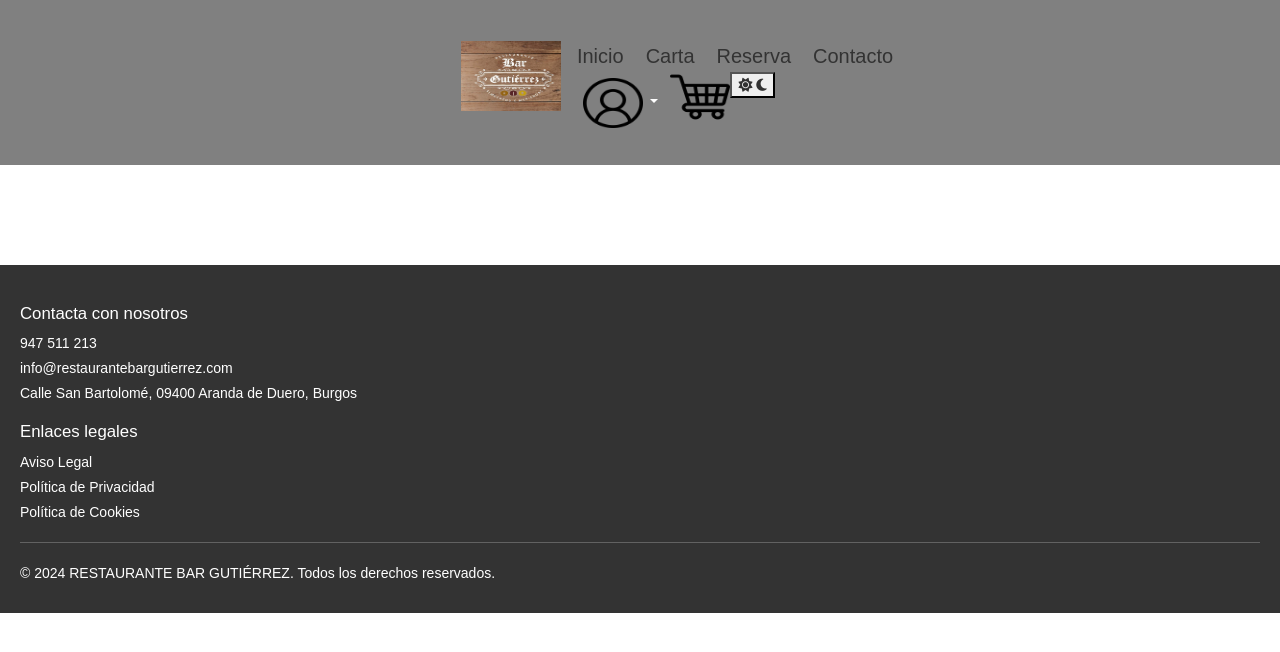
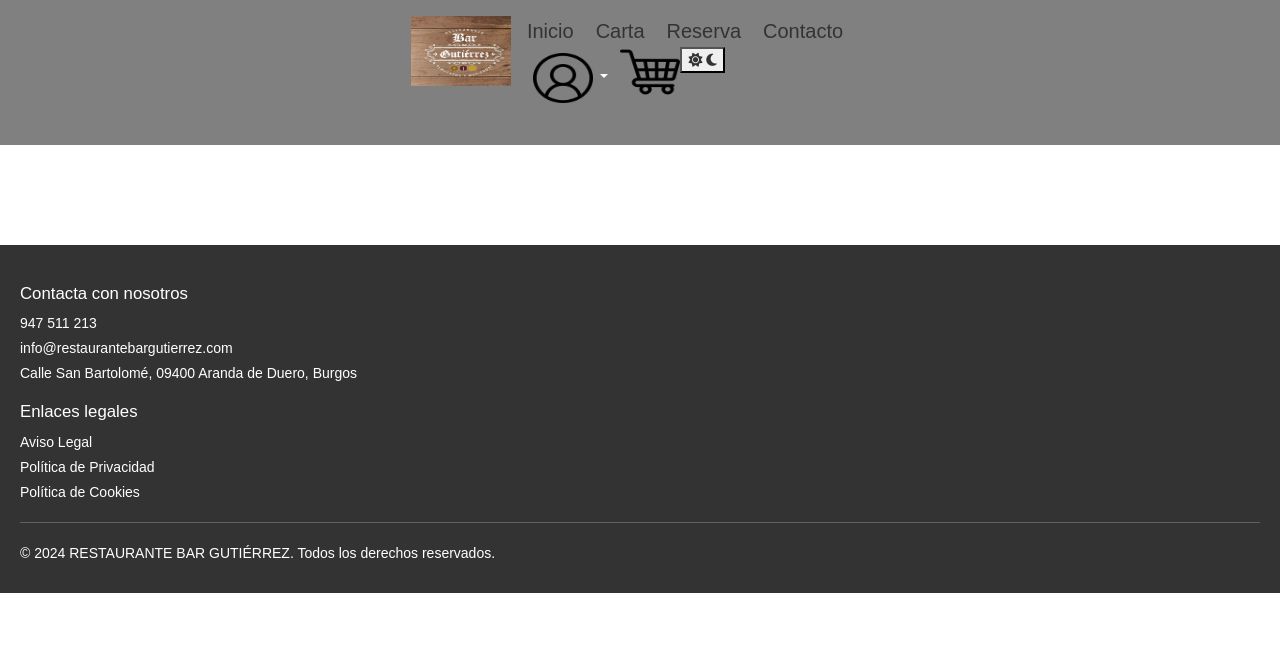
Before and after one commit to AlbertoGutii/bar_gutierrez, a plain HTML site: page contacto.html in a window 1280 px wide. Drawn offline with nearby package versions, Linux system fonts and the light colour scheme.

Commit message:
Mejorando codigo

```diff
--- a/estilos/inicio_2.css
+++ b/estilos/inicio_2.css
@@ -14,6 +14,8 @@ header {
     padding: 5px 0;
     justify-content: center;
     align-items: center;
+    padding: 10px 0;
+    transition: 0.3s ease all;
 }
 
 header img {
@@ -21,22 +23,17 @@ header img {
     height: 50px;
 }
 
-.back {
-    padding: 10px 0;
-    margin-bottom: 10px;
-    transition: 0.3s ease all;
-}
-
 .logo img {
     width: 100px;
     height: 70px;
 }
 
+/*? MENU CONTAINER2 */
 .menu {
     position: relative;
-    top: 20px;
+    /* top: 20px;
     left: 50px;
-    right: 50px;
+    right: 50px; */
     display: flex;
     align-items: center;
     justify-content: space-between;
```
Also changed, not shown: pagina_principal.html (+1 -3 lines).
